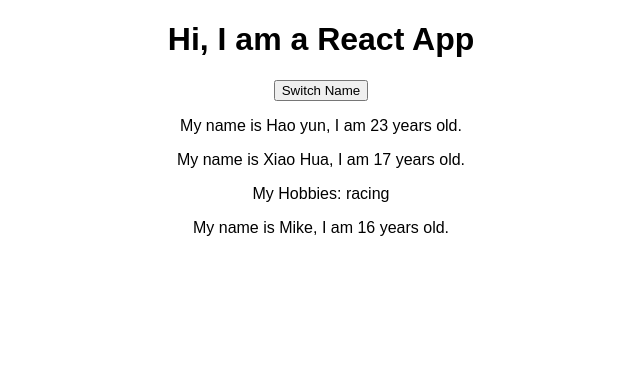
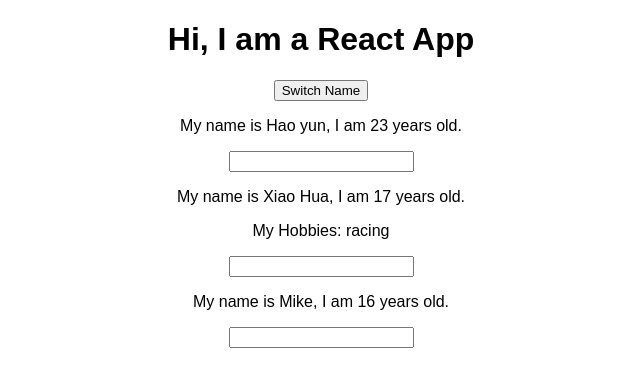
Before and after one commit to GaoYu620/FristReactCode, a React (Create React App) app: page / in a window 1280 px wide. Shown: the top 386 px of the page, without its empty margins (319-959 px from the left). Built offline with nearby package versions, Linux system fonts and the light colour scheme.

Commit message:
Two way binding

```diff
--- a/src/App.js
+++ b/src/App.js
@@ -23,6 +23,16 @@
   });
 };
 
+changeNameHandler = (event) => {
+  this.setState({
+    persons:[
+      {name : "Gao Yu",age: 23},
+      {name :  event.target.value, age: 17},
+      {name: "Mike", age:16}
+    ]
+  })
+}
+
 
 
 render(){
@@ -35,7 +45,9 @@
           age = {this.state.persons[0].age}/>
         <Person
           name = {this.state.persons[1].name}
-          age = {this.state.persons[1].age}>My Hobbies: racing</Person>
+          age = {this.state.persons[1].age}
+          changed = {this.changeNameHandler}>My Hobbies: racing
+          </Person>
         <Person
           name = {this.state.persons[2].name}
           age = {this.state.persons[2].age}
--- a/src/Person/Person.js
+++ b/src/Person/Person.js
@@ -5,6 +5,7 @@
         <div>
             <p onClick = {props.click}>My name is {props.name}, I am {props.age} years old.</p>
             <p>{props.children}</p>
+            <input type = "text" onChange = {props.changed}/>
         </div>
 
 
```
